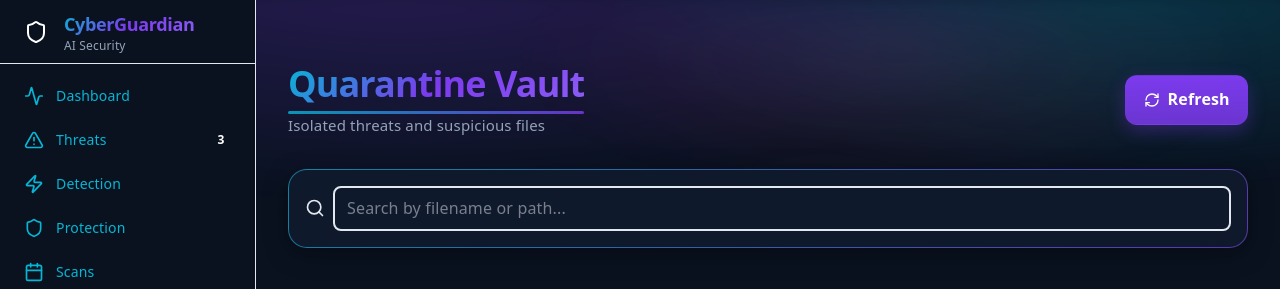
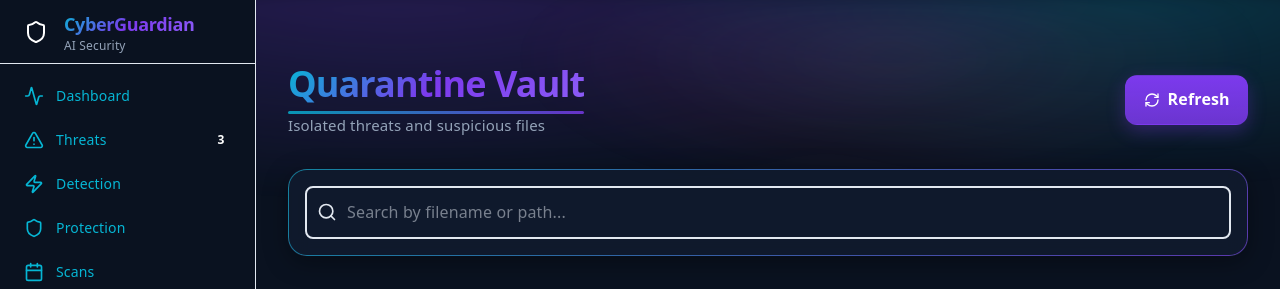
Before and after one commit to stefony/cyberguardian-dashboard, a Next.js app: page /quarantine in a window 1280 px wide. Shown: the top 289 px of the page. Built offline with nearby package versions, Linux system fonts and the light colour scheme; no server answers; sample sign-in values are in the browser's storage.

Commit message:
Fix: Restructure search input for better interaction

```diff
--- a/app/quarantine/page.tsx
+++ b/app/quarantine/page.tsx
@@ -216,17 +216,18 @@ export default function QuarantinePage() {
       )}
 
       {/* Search */}
+      {/* Search */}
 <div className="section">
   <div className="card-premium p-4">
-          <div className="flex items-center gap-2">
-            <Search className="h-5 w-5 text-muted-foreground" />
+    <div className="relative">
+      <Search className="absolute left-3 top-1/2 -translate-y-1/2 h-5 w-5 text-muted-foreground pointer-events-none" />
       <input
         type="text"
         value={searchTerm}
         onChange={(e) => setSearchTerm(e.target.value)}
         placeholder="Search by filename or path..."
-              className="flex-1 px-3 py-2 rounded-lg bg-card border-2 border-border text-foreground focus:border-purple-500 focus:outline-none"
-               style={{ pointerEvents: 'auto' }}
+        className="w-full pl-10 pr-4 py-3 rounded-lg bg-card border-2 border-border text-foreground focus:border-purple-500 focus:outline-none transition-colors"
+        autoComplete="off"
       />
     </div>
   </div>
```
Lines whose indentation alone changed are shown as unchanged.
